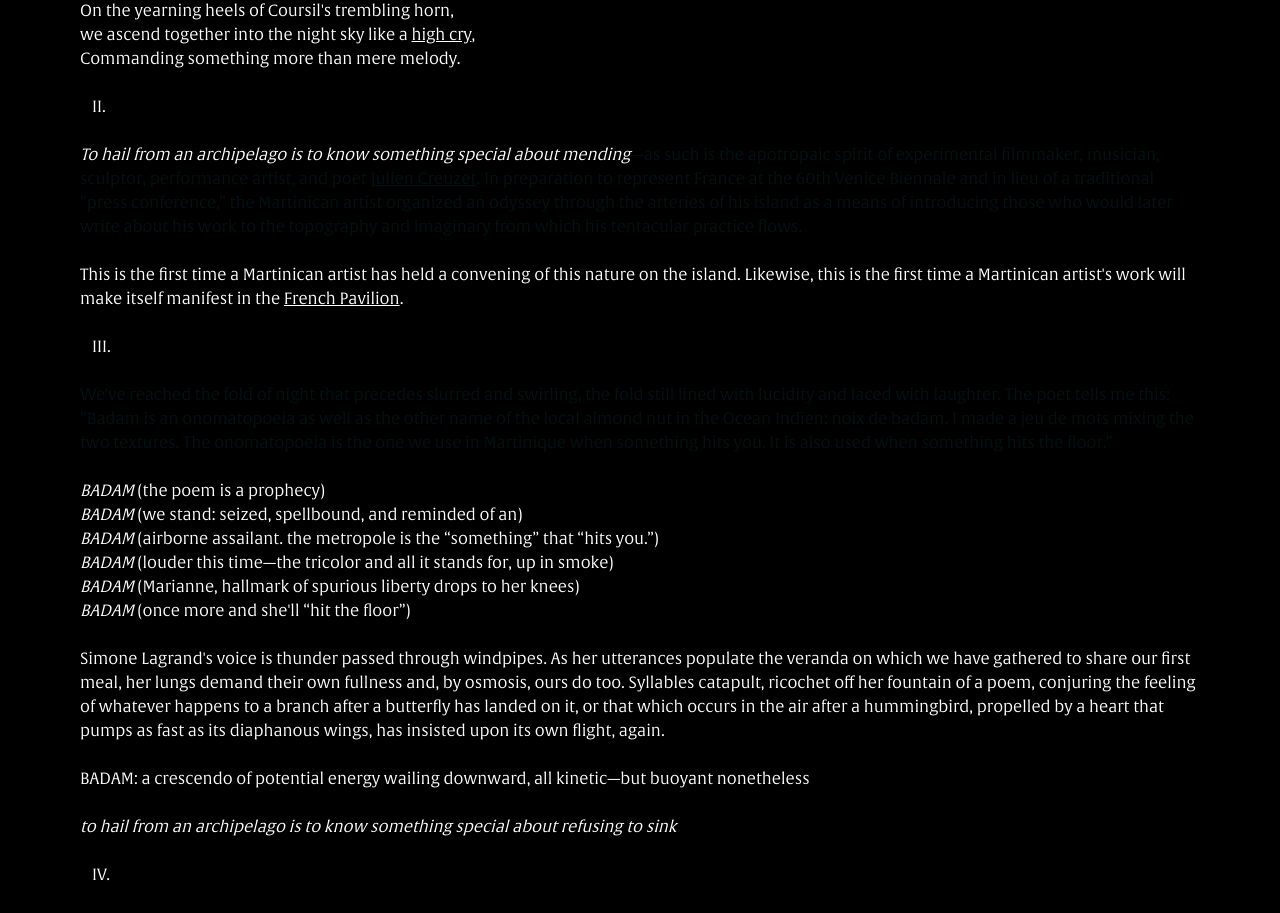
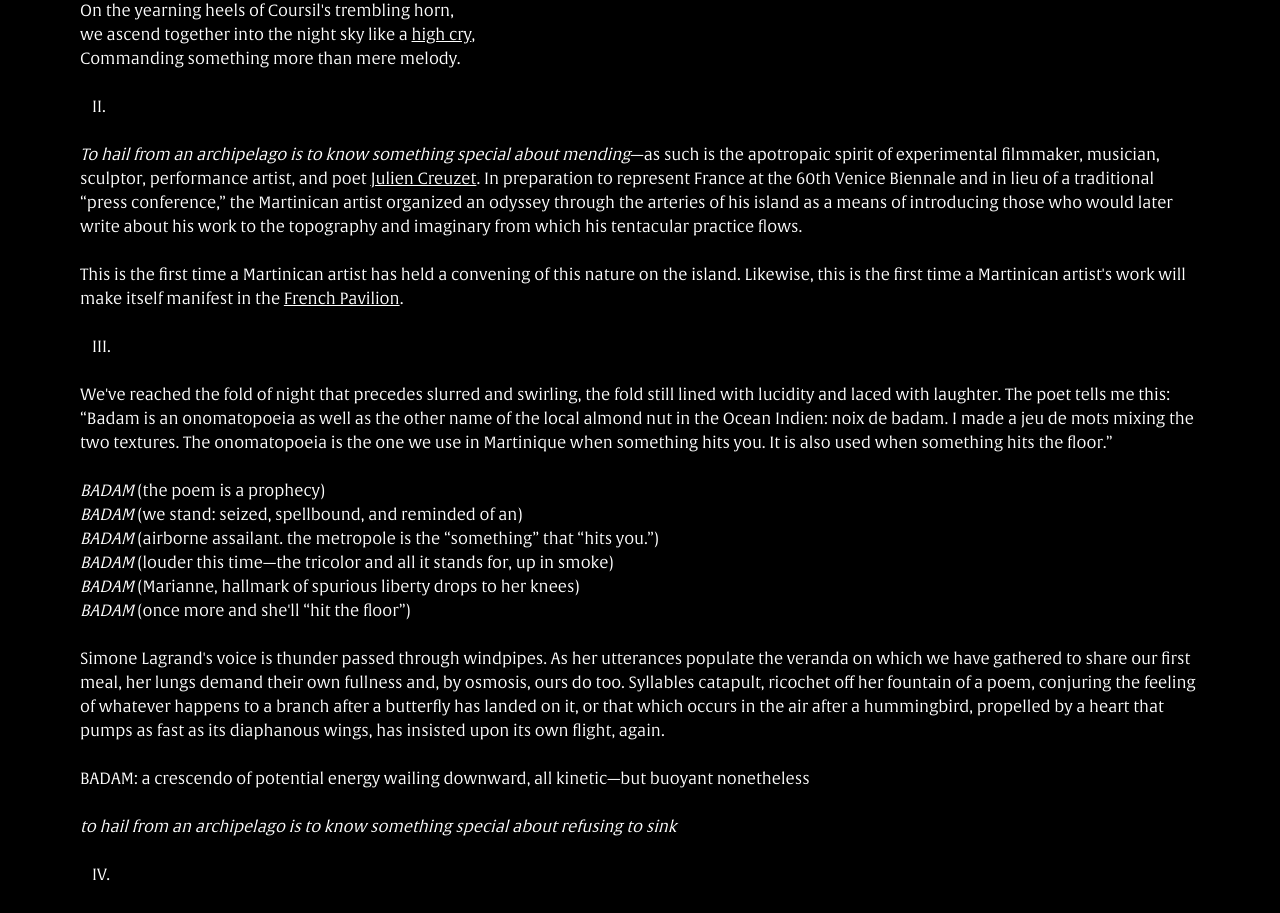
Before and after one commit to lizetteayala1211/jupiter-mag, a Next.js app: page /issue/2/article/camille in a window 1280 px wide. Shown: the part 1120-2033 px from the top of the page. Built offline with nearby package versions, Linux system fonts and the light colour scheme; a web font is replaced by a local one.

Commit message:
all updated, camille - issue 2

```diff
--- a/src/app/issue/2/article/camille/page.tsx
+++ b/src/app/issue/2/article/camille/page.tsx
@@ -87,7 +87,7 @@ function Article() {
 
       <p style={{ paddingInlineStart: "12px", color: "white" }}>II.</p>
 
-      <p>
+      <p style={{ color: "white" }}>
         <i style={{ color: "white" }}>
           To hail from an archipelago is to know something special about mending
         </i>
@@ -113,7 +113,7 @@ function Article() {
       </p>
 
       <p style={{ paddingInlineStart: "12px", color: "white" }}>III.</p>
-      <p>
+      <p style={{ color: "white" }}>
         We&apos;ve reached the fold of night that precedes slurred and swirling,
         the fold still lined with lucidity and laced with laughter. The poet
         tells me this: “Badam is an onomatopoeia as well as the other name of
```
